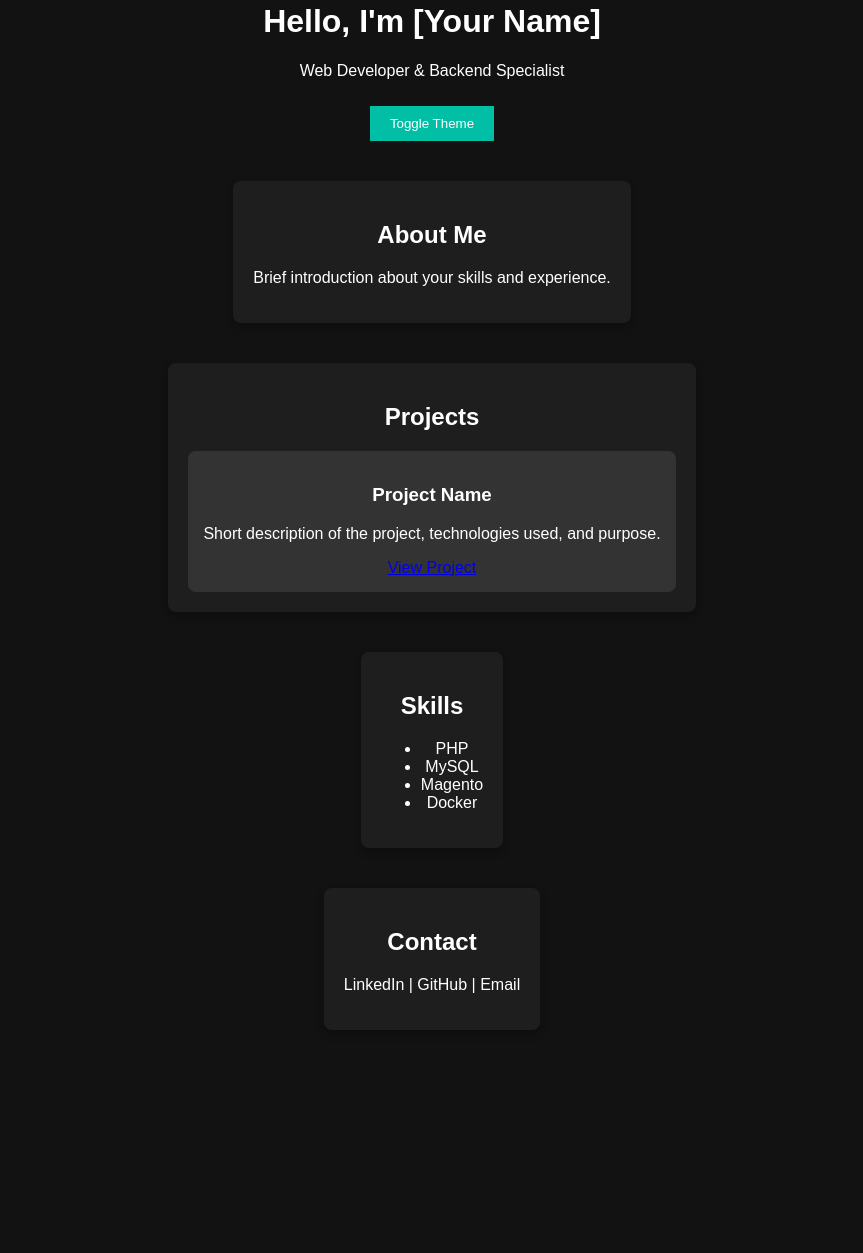
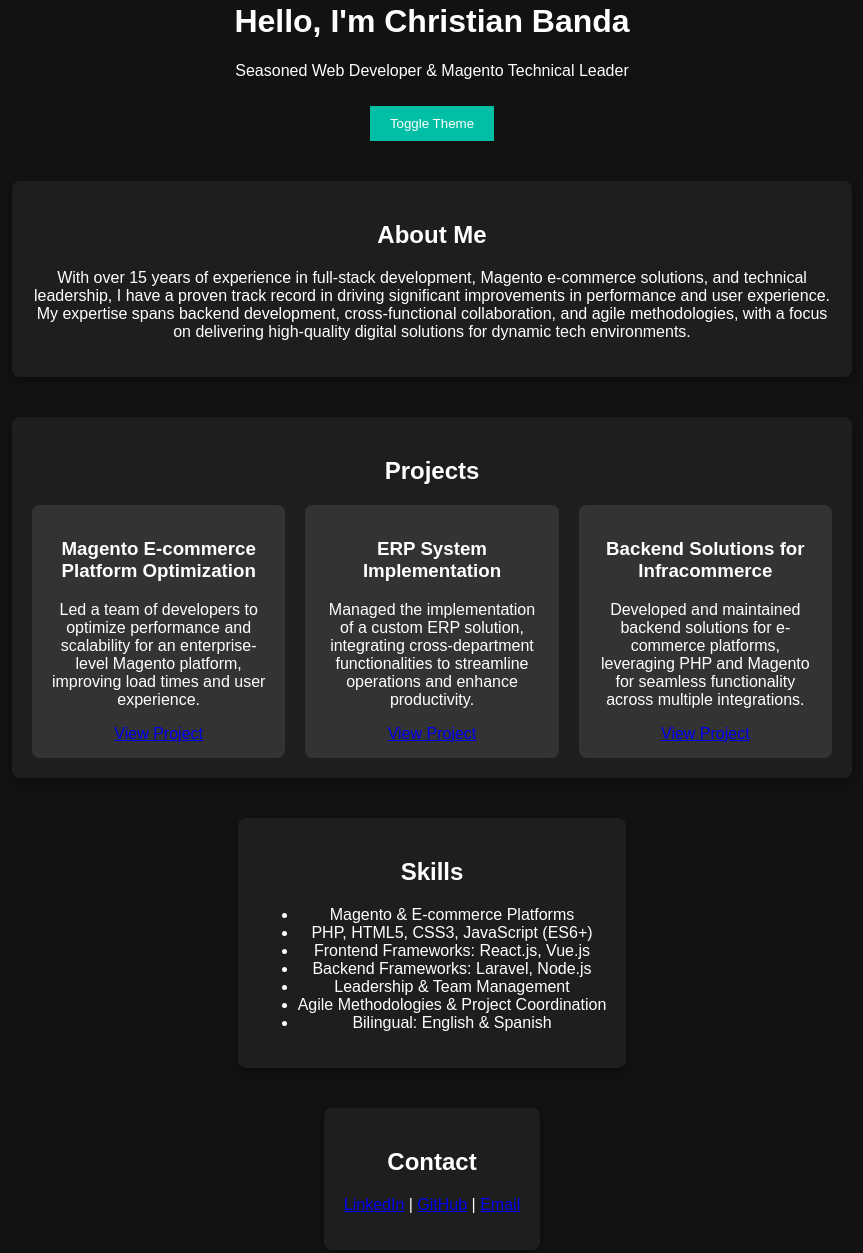
Before and after one commit to alexisbanda/alexisbanda, a plain HTML site: page index.html in a window 1280 px wide. Shown: the part 38-1291 px from the top of the page, without its empty margins (208-1071 px from the left). Before the commit the page ends 1088 px from the top, so only its background shows below. Drawn offline with Linux system fonts and the light colour scheme.

Commit message:
Xperience and stuff
Getting better

```diff
--- a/index.html
+++ b/index.html
@@ -4,25 +4,37 @@
 <head>
     <meta charset="UTF-8">
     <meta name="viewport" content="width=device-width, initial-scale=1.0">
-    <title>My Professional Portfolio</title>
+    <title>Christian Banda's Professional Portfolio</title>
     <link rel="stylesheet" href="styles.css">
 </head>
 <body>
     <header>
-        <h1>Hello, I'm [Your Name]</h1>
-        <p>Web Developer & Backend Specialist</p>
+        <h1>Hello, I'm Christian Banda</h1>
+        <p>Seasoned Web Developer & Magento Technical Leader</p>
         <button id="theme-toggle">Toggle Theme</button>
     </header>
     <section id="about">
         <h2>About Me</h2>
-        <p>Brief introduction about your skills and experience.</p>
+        <p>
+            With over 15 years of experience in full-stack development, Magento e-commerce solutions, and technical leadership, I have a proven track record in driving significant improvements in performance and user experience. My expertise spans backend development, cross-functional collaboration, and agile methodologies, with a focus on delivering high-quality digital solutions for dynamic tech environments.
+        </p>
     </section>
     <section id="projects">
         <h2>Projects</h2>
         <div class="project-grid">
             <div class="project-card">
-                <h3>Project Name</h3>
-                <p>Short description of the project, technologies used, and purpose.</p>
+                <h3>Magento E-commerce Platform Optimization</h3>
+                <p>Led a team of developers to optimize performance and scalability for an enterprise-level Magento platform, improving load times and user experience.</p>
+                <a href="https://link-to-project.com" target="_blank">View Project</a>
+            </div>
+            <div class="project-card">
+                <h3>ERP System Implementation</h3>
+                <p>Managed the implementation of a custom ERP solution, integrating cross-department functionalities to streamline operations and enhance productivity.</p>
+                <a href="https://link-to-project.com" target="_blank">View Project</a>
+            </div>
+            <div class="project-card">
+                <h3>Backend Solutions for Infracommerce</h3>
+                <p>Developed and maintained backend solutions for e-commerce platforms, leveraging PHP and Magento for seamless functionality across multiple integrations.</p>
                 <a href="https://link-to-project.com" target="_blank">View Project</a>
             </div>
         </div>
@@ -30,15 +42,22 @@
     <section id="skills">
         <h2>Skills</h2>
         <ul>
-            <li>PHP</li>
-            <li>MySQL</li>
-            <li>Magento</li>
-            <li>Docker</li>
+            <li>Magento & E-commerce Platforms</li>
+            <li>PHP, HTML5, CSS3, JavaScript (ES6+)</li>
+            <li>Frontend Frameworks: React.js, Vue.js</li>
+            <li>Backend Frameworks: Laravel, Node.js</li>
+            <li>Leadership & Team Management</li>
+            <li>Agile Methodologies & Project Coordination</li>
+            <li>Bilingual: English & Spanish</li>
         </ul>
     </section>
     <section id="contact">
         <h2>Contact</h2>
-        <p>LinkedIn | GitHub | Email</p>
+        <p>
+            <a href="https://www.linkedin.com/in/christian-alexis-banda-68609446/" target="_blank">LinkedIn</a> |
+            <a href="https://github.com/your-github-username" target="_blank">GitHub</a> |
+            <a href="mailto:christian.alexis.banda@gmail.com">Email</a>
+        </p>
     </section>
     <script src="scripts.js"></script>
 </body>
--- a/styles.css
+++ b/styles.css
@@ -34,8 +34,9 @@
     background-color: #00796b;
 }
 
+/* Centering and setting a uniform width for each section to achieve a landing page effect */
 section {
-    margin: 20px;
+    margin: 20px auto;
     padding: 20px;
     max-width: 800px;
     border-radius: 8px;
```
